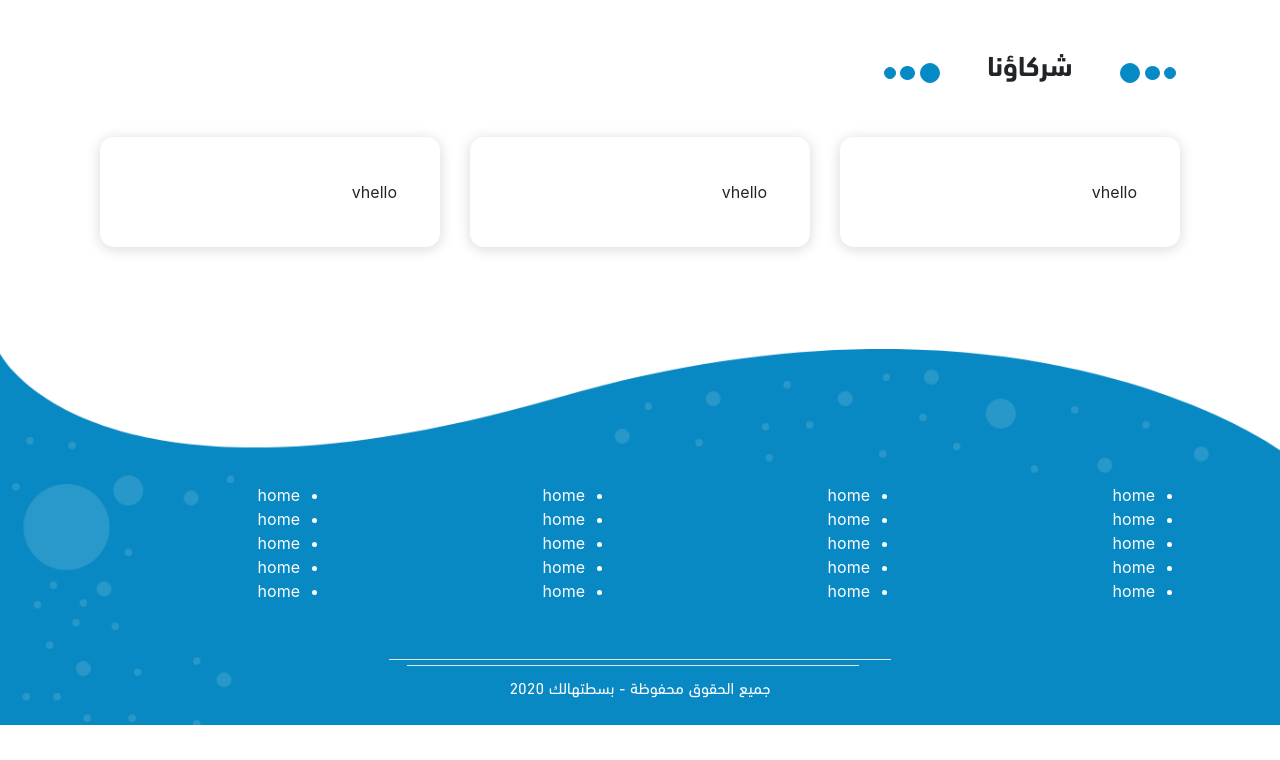
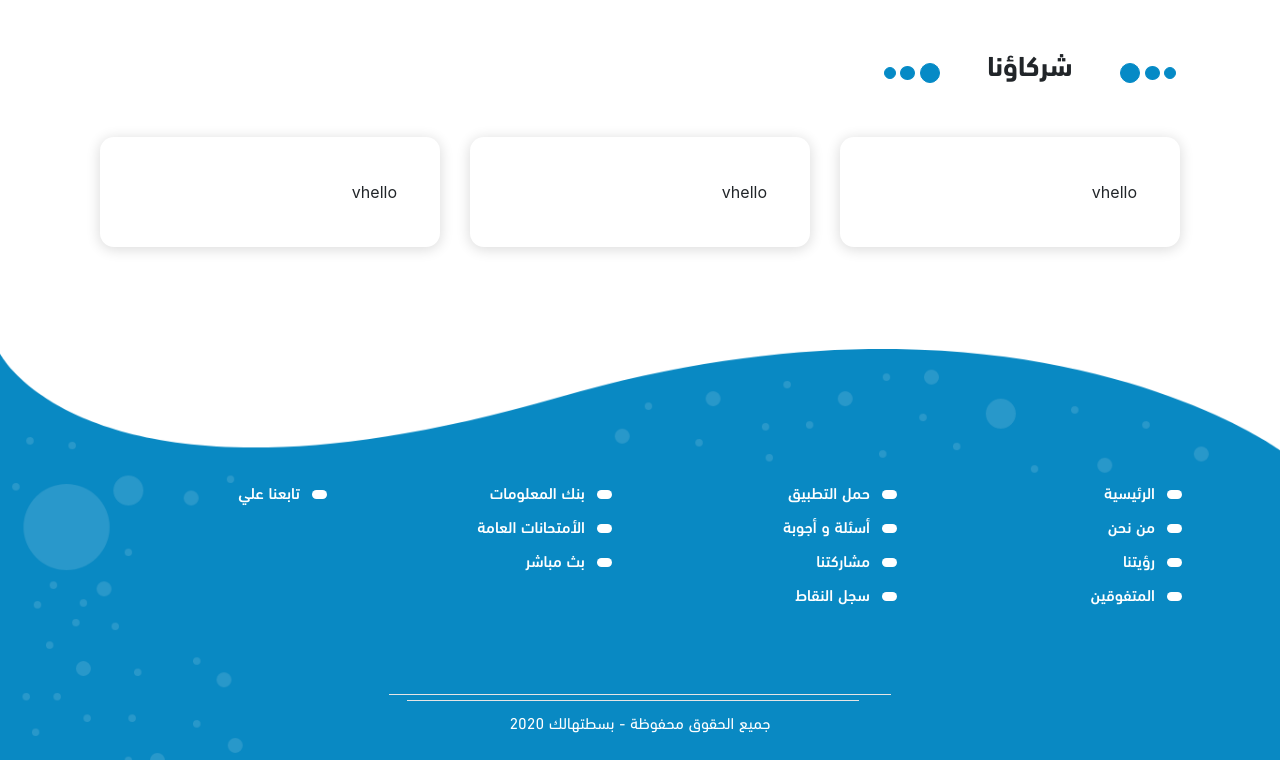
Before and after one commit to zeyadmoamen1210/redesign-bassthalk-homepage, a Nuxt app: page / in a window 1280 px wide. Shown: the part 4585-5345 px from the top of the page. Before the commit the page ends 5310 px from the top, so only its background shows below. Built offline with nearby package versions, Linux system fonts and the light colour scheme.

Commit message:
Footer component

```diff
--- a/components/Footer.vue
+++ b/components/Footer.vue
@@ -3,44 +3,40 @@
     <div class="container">
       <div class="foot" style="overflow:hidden">
         <div class="row">
-          <div class="col-md-3">
+          <div class="col-md-3 col-6 col-sm-6">
             <ul>
-              <li>home</li>
-              <li>home</li>
-              <li>home</li>
-              <li>home</li>
-              <li>home</li>
+              <li>الرئيسية</li>
+              <li>من نحن</li>
+              <li>رؤيتنا</li>
+              <li>المتفوقين</li>
             </ul>
           </div>
 
-           <div class="col-md-3">
+           <div class="col-md-3 col-6 col-sm-6">
             <ul>
-              <li>home</li>
-              <li>home</li>
-              <li>home</li>
-              <li>home</li>
-              <li>home</li>
+              <li>حمل التطبيق</li>
+              <li>أسئلة و أجوبة</li>
+              <li>مشاركتنا</li>
+              <li>سجل النقاط</li>
             </ul>
           </div>
 
-           <div class="col-md-3">
+           <div class="col-md-3 col-6 col-sm-6">
             <ul>
-              <li>home</li>
-              <li>home</li>
-              <li>home</li>
-              <li>home</li>
-              <li>home</li>
+              <li>بنك المعلومات</li>
+              <li>الأمتحانات العامة</li>
+              <li>بث مباشر</li>
+
             </ul>
           </div>
 
-           <div class="col-md-3">
+           <div class="col-md-3 col-6 col-sm-3">
             <ul>
-              <li>home</li>
-              <li>home</li>
-              <li>home</li>
-              <li>home</li>
-              <li>home</li>
+              <li>تابعنا علي</li>
             </ul>
+            <div>
+
+            </div>
           </div>
 
           <div class="copyright">
@@ -71,8 +67,24 @@ export default {
     .foot{
           padding-top: 136px;
           ul{
+            margin-bottom: 45px;
+            list-style-type: none;
             li{
               color:#FFF;
+              margin-bottom: 10px;
+              font-family: "CustomFontMedium";
+              position: relative;
+              &::after{
+                   position: absolute;
+    content: '';
+    right: -27px;
+    top: 7px;
+    background: #FFF;
+    height: 9px;
+    width: 15px;
+    border-radius: 13px;
+              }
+
             }
           }
     }
```
